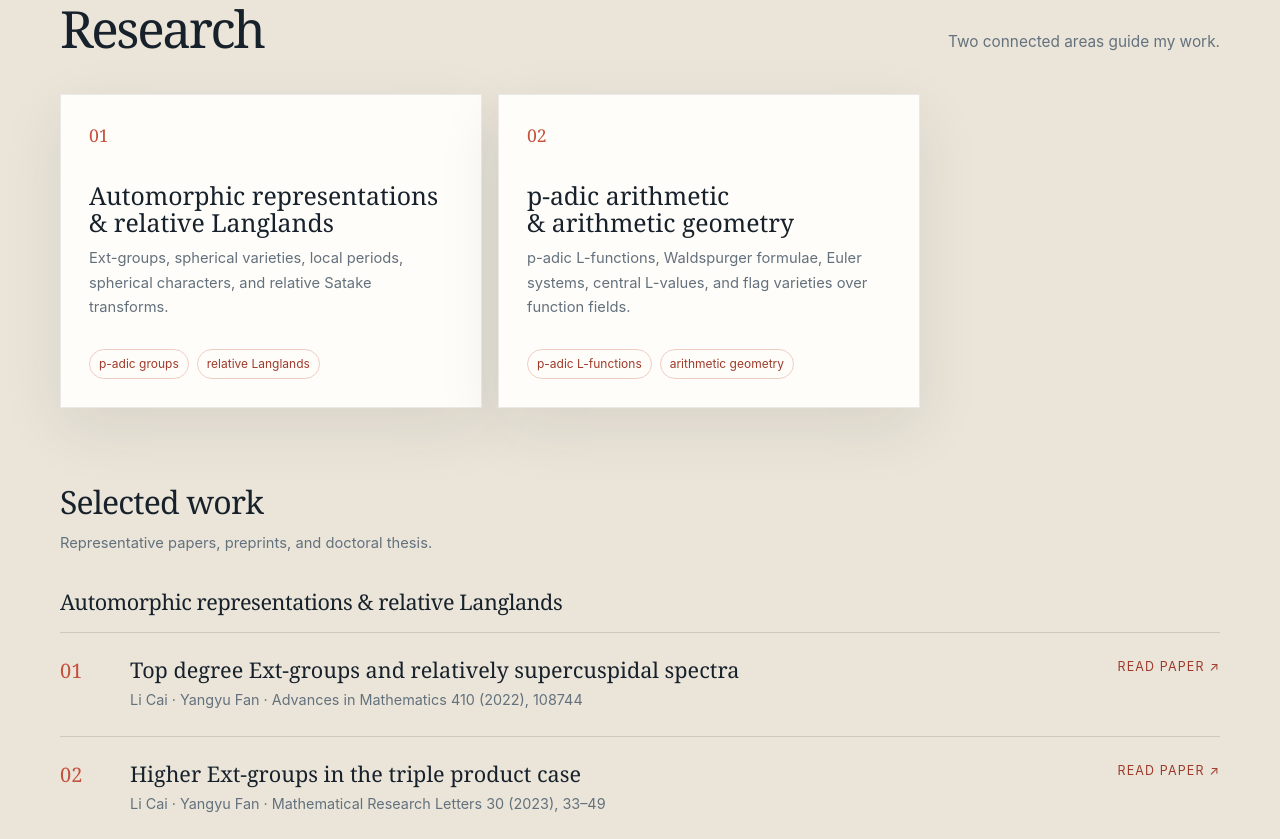
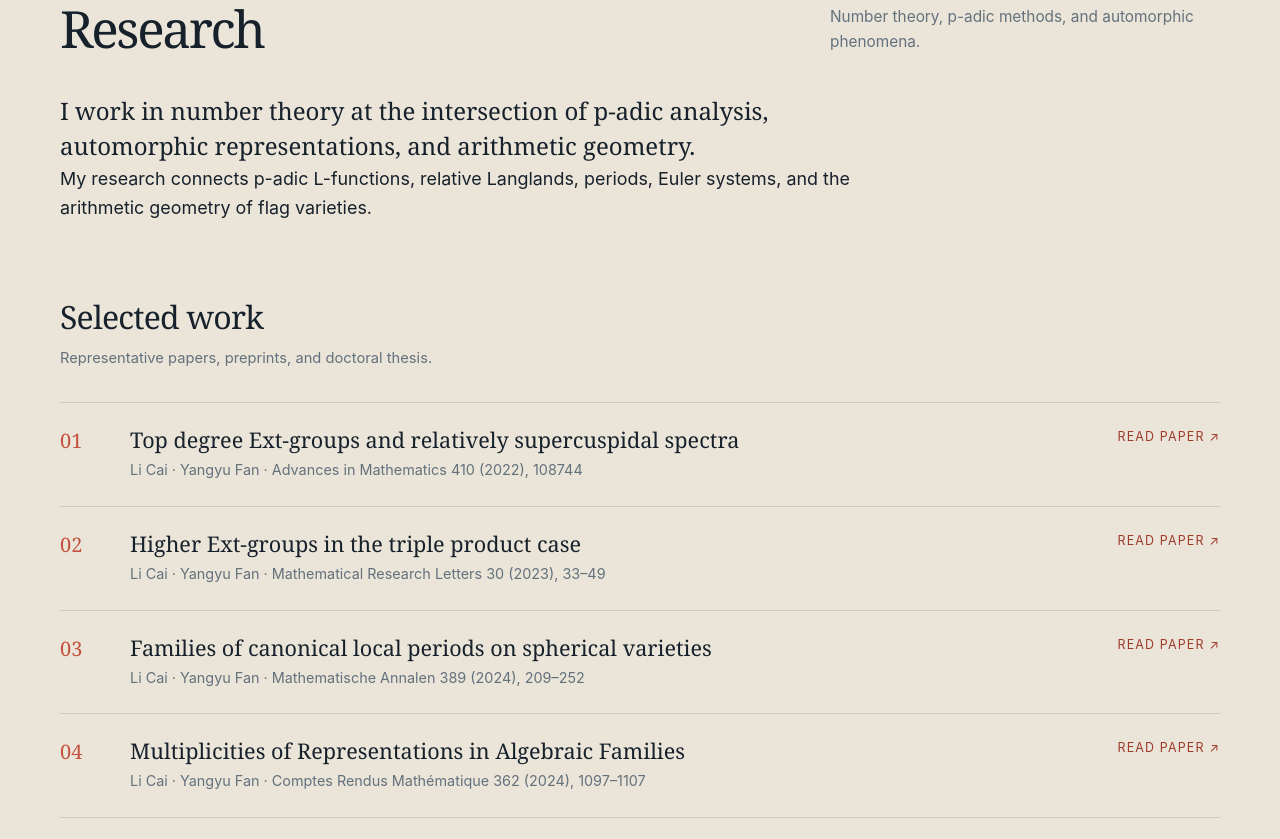
Before and after one commit to luanshenjun-hub/luanshenjun-hub.github.io, a plain HTML site: page index.html in a window 1280 px wide. Shown: the part 1936-2775 px from the top of the page. Drawn offline with Linux system fonts and the light colour scheme.

Commit message:
Remove research category layers

```diff
--- a/index.html
+++ b/index.html
@@ -137,14 +137,9 @@
     .detail dd { margin: 0; text-align: right; }
 
     .research { background: var(--paper-deep); }
-    .research-grid { display: grid; grid-template-columns: repeat(3, 1fr); gap: 16px; }
-    .research-grid.two-col { grid-template-columns: repeat(2, minmax(0, 1fr)); max-width: 860px; }
-    .research-card { min-height: 250px; padding: 28px; background: var(--white); border: 1px solid rgba(23,33,43,.09); box-shadow: var(--shadow); }
-    .card-number { color: var(--accent); font: 1.1rem var(--serif); }
-    .research-card h3 { margin: 32px 0 10px; font-size: 1.55rem; line-height: 1.1; }
-    .research-card p { margin: 0; color: var(--muted); font-size: .92rem; }
-    .tag-list { display: flex; flex-wrap: wrap; gap: 8px; margin-top: 30px; }
-    .tag { padding: 4px 9px; color: var(--accent-dark); border: 1px solid rgba(196,81,61,.28); border-radius: 999px; font-size: .75rem; }
+    .research-statement { max-width: 800px; font-size: 1.12rem; }
+    .research-statement p { margin: 0; }
+    .research-statement p:first-child { font: 1.5rem/1.45 var(--serif); }
 
     .publication-list { border-top: 1px solid var(--line); }
     .publication { display: grid; grid-template-columns: 52px 1fr auto; gap: 18px; align-items: start; padding: 24px 0; border-bottom: 1px solid var(--line); }
@@ -157,10 +152,7 @@
     .papers-heading { margin-top: 72px; margin-bottom: 32px; }
     .papers-heading h3 { margin: 0; font: 2rem var(--serif); letter-spacing: -.025em; }
     .papers-heading p { margin: 8px 0 0; color: var(--muted); font-size: .92rem; }
-    .paper-group { margin-bottom: 48px; }
-    .paper-group:last-child { margin-bottom: 0; }
-    .paper-group-heading { margin: 0 0 16px; }
-    .paper-group-heading h4 { margin: 0; font: 1.35rem var(--serif); letter-spacing: -.02em; }
+    .card-number { color: var(--accent); font: 1.1rem var(--serif); }
     .notes-grid { display: grid; grid-template-columns: repeat(2, 1fr); gap: 16px; }
     .note { min-height: 210px; display: flex; justify-content: space-between; gap: 20px; padding: 24px; background: var(--white); border: 1px solid var(--line); text-decoration: none; }
     .note:hover, .note:focus-visible { border-color: var(--accent); }
@@ -196,7 +188,7 @@
       .section-heading, .about-grid, .contact-grid { display: block; }
       .section-kicker { margin-top: 18px; }
       .about-copy { margin-bottom: 42px; }
-      .research-grid, .notes-grid { grid-template-columns: 1fr; }
+      .notes-grid { grid-template-columns: 1fr; }
       .note-group { grid-column: auto; display: block; }
       .note-supports { margin-top: 16px; }
       .publication { grid-template-columns: 34px 1fr; }
@@ -263,28 +255,16 @@
       <div class="shell">
         <div class="section-heading">
           <h2>Research</h2>
-          <p class="section-kicker">Two connected areas guide my work.</p>
+          <p class="section-kicker">Number theory, p-adic methods, and automorphic phenomena.</p>
         </div>
-        <div class="research-grid two-col">
-          <article class="research-card">
-            <span class="card-number">01</span>
-            <h3>Automorphic representations<br />&amp; relative Langlands</h3>
-            <p>Ext-groups, spherical varieties, local periods, spherical characters, and relative Satake transforms.</p>
-            <div class="tag-list"><span class="tag">p-adic groups</span><span class="tag">relative Langlands</span></div>
-          </article>
-          <article class="research-card">
-            <span class="card-number">02</span>
-            <h3>p-adic arithmetic<br />&amp; arithmetic geometry</h3>
-            <p>p-adic L-functions, Waldspurger formulae, Euler systems, central L-values, and flag varieties over function fields.</p>
-            <div class="tag-list"><span class="tag">p-adic L-functions</span><span class="tag">arithmetic geometry</span></div>
-          </article>
+        <div class="research-statement">
+          <p>I work in number theory at the intersection of p-adic analysis, automorphic representations, and arithmetic geometry.</p>
+          <p>My research connects p-adic L-functions, relative Langlands, periods, Euler systems, and the arithmetic geometry of flag varieties.</p>
         </div>
         <div class="section-heading papers-heading">
           <div><h3>Selected work</h3><p>Representative papers, preprints, and doctoral thesis.</p></div>
         </div>
-        <div class="paper-group">
-          <div class="paper-group-heading"><h4>Automorphic representations &amp; relative Langlands</h4></div>
-          <div class="publication-list">
+        <div class="publication-list">
           <article class="publication">
             <span class="publication-index">01</span>
             <div><h3>Top degree Ext-groups and relatively supercuspidal spectra</h3><p>Li Cai · Yangyu Fan · Advances in Mathematics 410 (2022), 108744</p></div>
@@ -315,11 +295,6 @@
             <div><h3>Euler systems and relative Satake isomorphism</h3><p>Li Cai · Yangyu Fan · Shilin Lai · Preprint, 2024</p></div>
             <a href="https://arxiv.org/abs/2410.18392" target="_blank" rel="noreferrer" aria-label="Read Euler systems and relative Satake isomorphism">Read preprint ↗</a>
           </article>
-          </div>
-        </div>
-        <div class="paper-group">
-          <div class="paper-group-heading"><h4>p-adic arithmetic &amp; arithmetic geometry</h4></div>
-          <div class="publication-list">
           <article class="publication">
             <span class="publication-index">07</span>
             <div><h3>Co-periods and central symmetric cube L-values</h3><p>Li Cai · Yangyu Fan · Dongming She · Preprint, 2025</p></div>
@@ -340,17 +315,11 @@
             <div><h3>Arakelov geometry on flag varieties over function fields and related topics</h3><p>Yangyu Fan · Wenbin Luo · Binggang Qu · Advances in Mathematics 480 (2025), 110508</p></div>
             <a href="https://arxiv.org/abs/2403.06808" target="_blank" rel="noreferrer" aria-label="Read Arakelov geometry on flag varieties over function fields and related topics">Read preprint ↗</a>
           </article>
-          </div>
-        </div>
-        <div class="paper-group">
-          <div class="paper-group-heading"><h4>Doctoral thesis</h4></div>
-          <div class="publication-list">
           <article class="publication">
             <span class="publication-index">11</span>
             <div><h3>Local expansion in Serre–Tate coordinates and p-adic iteration of Gauss–Manin connections</h3><p>Yangyu Fan · Doctoral thesis, Università degli Studi di Milano, 2018</p></div>
             <a href="papers/yangyu-fan-phd-thesis.pdf" aria-label="Read Yangyu Fan doctoral thesis">Read thesis ↗</a>
           </article>
-          </div>
         </div>
       </div>
     </section>
```
